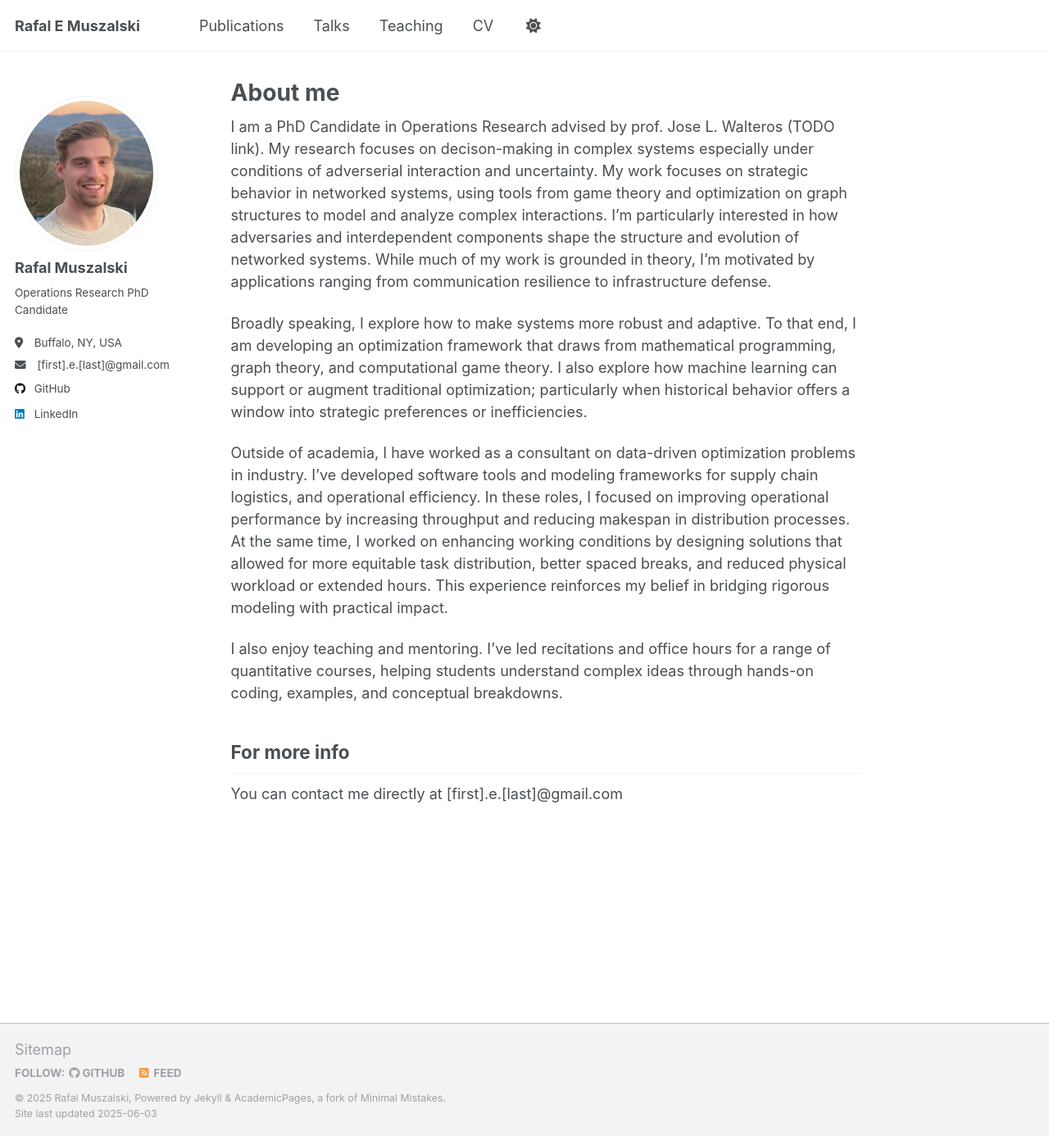
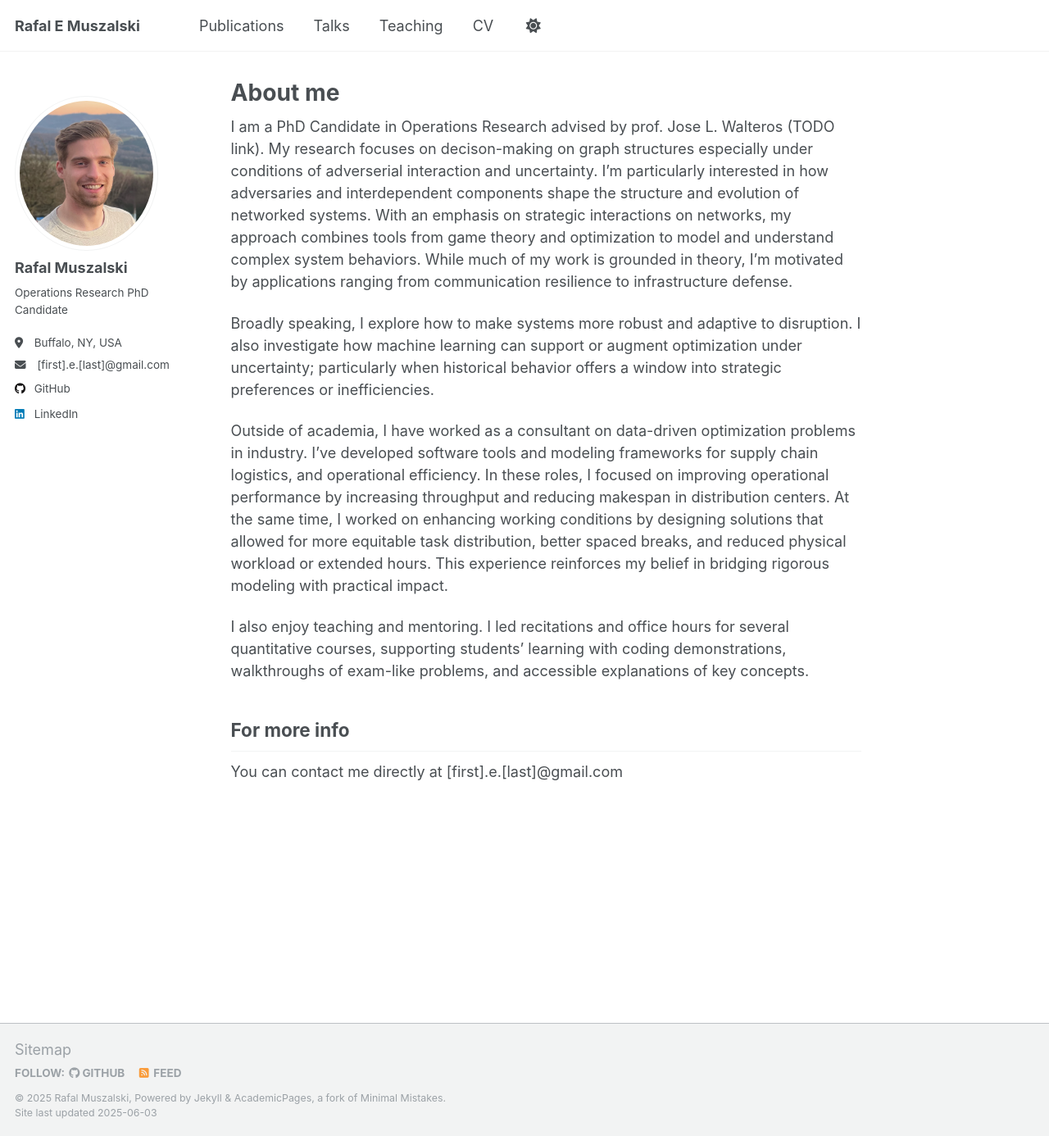
Before and after one commit to rafalmuszalski/rafalmuszalski.github.io, a Jekyll site: the page built from _pages/about.md, in a window 1280 px wide and 1386 px high. Shown: the whole window at 82% size. Built offline with Jekyll 4.4.1, drawn with Linux system fonts in a browser that asks for light colours.

Commit message:
Update about.md

```diff
--- a/_pages/about.md
+++ b/_pages/about.md
@@ -7,14 +7,13 @@ redirect_from:
   - /about.html
 ---
 
-I am a PhD Candidate in Operations Research advised by prof. Jose L. Walteros (TODO link). My research focuses on decison-making in complex systems especially under conditions of adverserial interaction and uncertainty. My work focuses on strategic behavior in networked systems, using tools from game theory and optimization on graph structures to model and analyze complex interactions. I'm particularly interested in how adversaries and interdependent components shape the structure and evolution of networked systems. While much of my work is grounded in theory, I’m motivated by applications ranging from communication resilience to infrastructure defense.
+I am a PhD Candidate in Operations Research advised by prof. Jose L. Walteros (TODO link). My research focuses on decison-making on graph structures especially under conditions of adverserial interaction and uncertainty. I’m particularly interested in how adversaries and interdependent components shape the structure and evolution of networked systems. With an emphasis on strategic interactions on networks, my approach combines tools from game theory and optimization to model and understand complex system behaviors. While much of my work is grounded in theory, I’m motivated by applications ranging from communication resilience to infrastructure defense.
 
-Broadly speaking, I explore how to make systems more robust and adaptive. To that end, I am developing an optimization framework that draws from mathematical programming, graph theory, and computational game theory. I also explore how machine learning can support or augment traditional optimization; particularly when historical behavior offers a window into strategic preferences or inefficiencies.
+Broadly speaking, I explore how to make systems more robust and adaptive to disruption.  I also investigate how machine learning can support or augment optimization under uncertainty; particularly when historical behavior offers a window into strategic preferences or inefficiencies.
 
-Outside of academia, I have worked as a consultant on data-driven optimization problems in industry. I’ve developed software tools and modeling frameworks for supply chain logistics, and operational efficiency. In these roles, I focused on improving operational performance by increasing throughput and reducing makespan in distribution processes. At the same time, I worked on enhancing working conditions by designing solutions that allowed for more equitable task distribution, better spaced breaks, and reduced physical workload or extended hours. This experience reinforces my belief in bridging rigorous modeling with practical impact.
+Outside of academia, I have worked as a consultant on data-driven optimization problems in industry. I’ve developed software tools and modeling frameworks for supply chain logistics, and operational efficiency. In these roles, I focused on improving operational performance by increasing throughput and reducing makespan in distribution centers. At the same time, I worked on enhancing working conditions by designing solutions that allowed for more equitable task distribution, better spaced breaks, and reduced physical workload or extended hours. This experience reinforces my belief in bridging rigorous modeling with practical impact.
 
-I also enjoy teaching and mentoring. I’ve led recitations and office hours for a range of quantitative courses, helping students understand complex ideas through hands-on coding, examples, and conceptual breakdowns.
-
+I also enjoy teaching and mentoring. I led recitations and office hours for several quantitative courses, supporting students’ learning with coding demonstrations, walkthroughs of exam-like problems, and accessible explanations of key concepts.
 
 For more info
 ------
```
